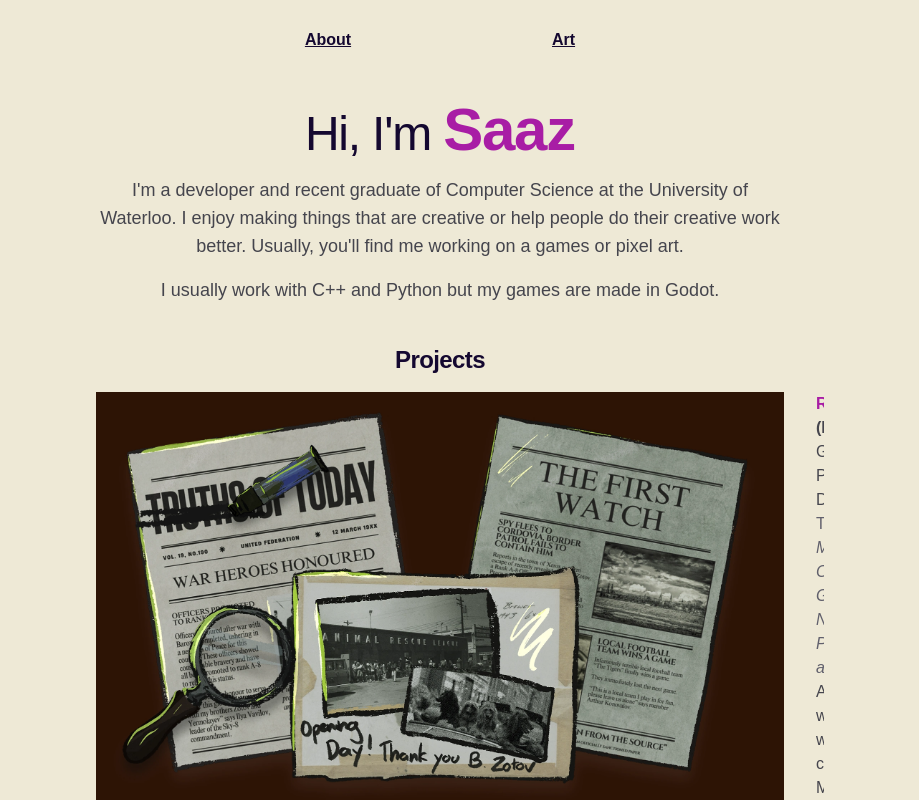
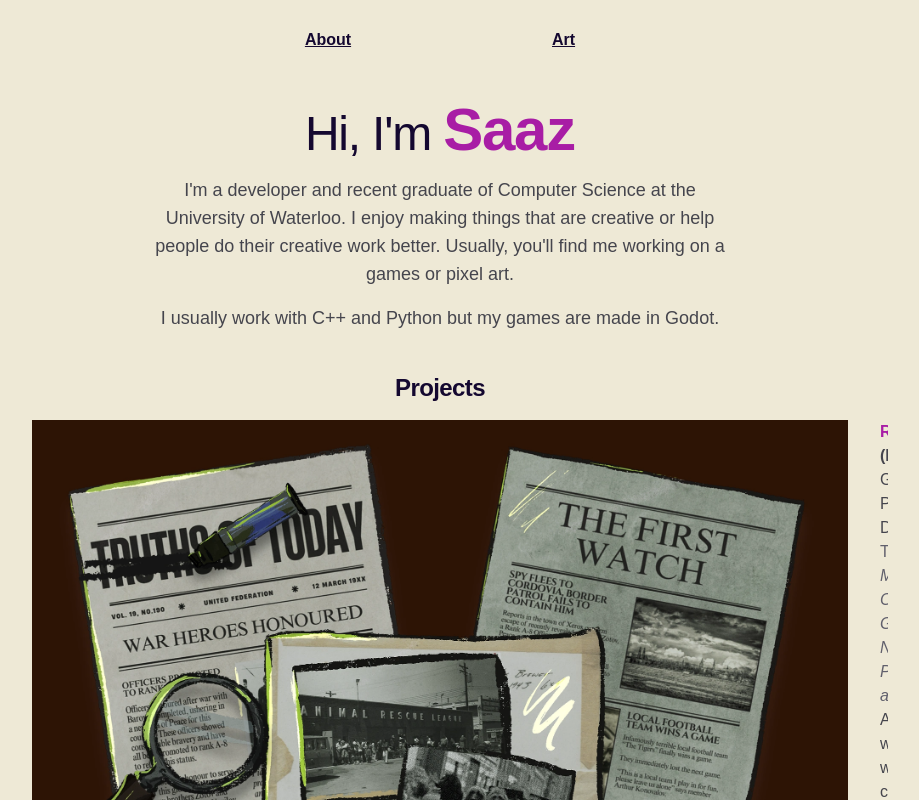
Before and after one commit to zanada/zanada.github.io, a Next.js app: page / in a window 1280 px wide. Shown: the top 800 px of the page, without its empty margins (200-1119 px from the left). Built offline with nearby package versions, Linux system fonts and the light colour scheme.

Commit message:
made project list wider

```diff
--- a/app/page.tsx
+++ b/app/page.tsx
@@ -7,8 +7,8 @@ import itchLogo from "../public/itchio-textless-black.svg";
 
 export default function Home() {
   return (
-    <main className="flex gap-10 w-full max-w-3xl flex-col items-center justify-between  bg-transparent sm:items-start overflow-scroll px-10 pb-5">
-      <div className="flex w-full flex-col items-stretch gap-4 text-lg text-center text-neutral-700 dark:text-zinc-400">
+    <main className="flex gap-10 w-full max-w-4xl flex-col items-center justify-between  bg-transparent sm:items-start overflow-scroll px-10 pb-5">
+      <div className="flex max-w-xl flex-col self-center gap-4 text-lg text-center text-neutral-700 dark:text-zinc-400">
         <h1 className="text-center  text-5xl  font-normal tracking-tight text-foreground dark:text-secondary-100 pt-5 ">
           Hi, I'm <span className="text-brand-600 font-extrabold text-6xl">Saaz</span>
         </h1>
```
